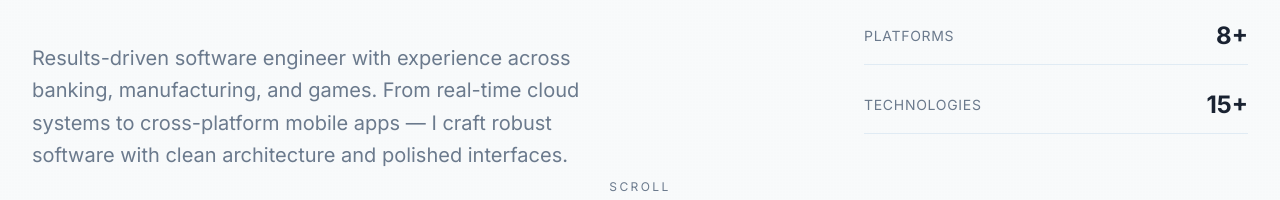
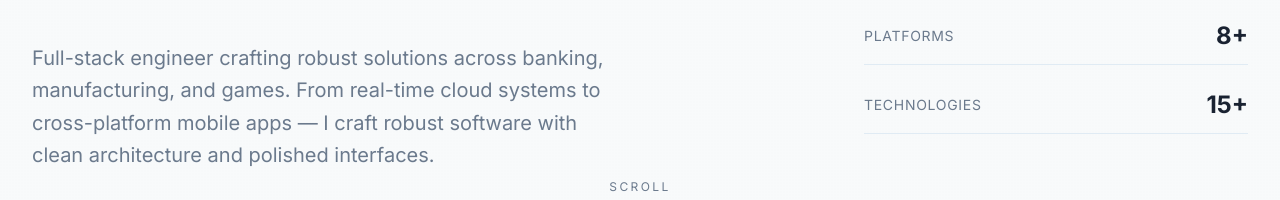
Before and after one commit to ErrolMc/portfolio-site, a Next.js app: page / in a window 1280 px wide. Shown: the part 478-678 px from the top of the page. Built offline with nearby package versions, Linux system fonts and the light colour scheme; no server answers.

Commit message:
- Did some rewording

```diff
--- a/src/data/portfolio.ts
+++ b/src/data/portfolio.ts
@@ -293,7 +293,7 @@ export const skills = {
 export const personalInfo = {
   name: "Errol McFadden",
   title: "Software Engineer",
-  tagline: "Results-driven software engineer with experience across banking, manufacturing, and games",
+  tagline: "Full-stack engineer crafting robust solutions across banking, manufacturing, and games",
   email: "errolmcfadden@hotmail.com",
   github: "https://github.com/ErrolMc",
   linkedin: "https://www.linkedin.com/in/errol-mcfadden/",
```
